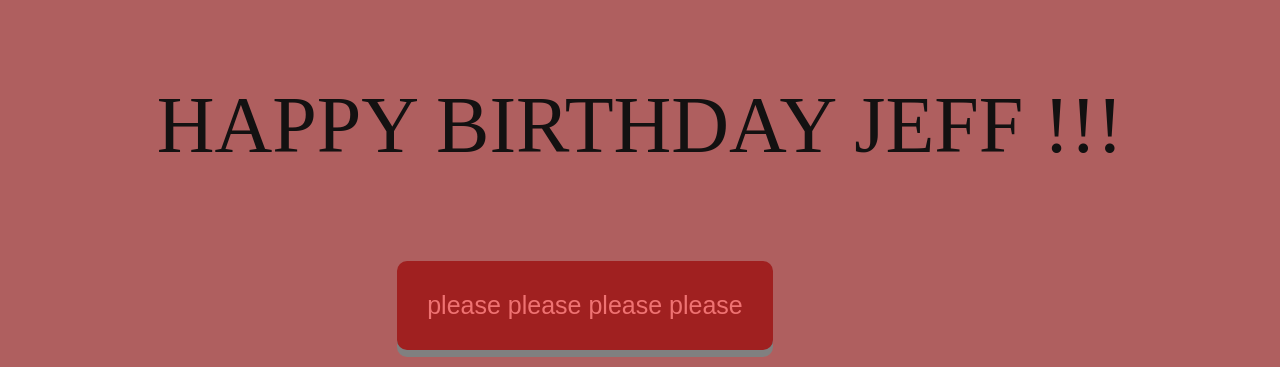
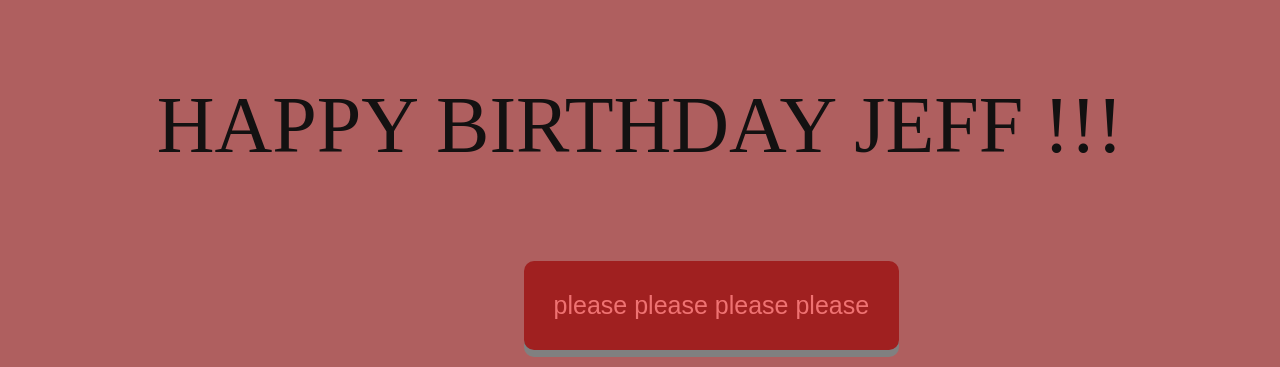
Before and after one commit to tylernguyen137/tylernguyen137.github.io, a plain HTML site: page index.html in a window 1280 px wide. Shown: the top 367 px of the page. Drawn offline with Linux system fonts and the light colour scheme.

Commit message:
Update index.html

```diff
--- a/index.html
+++ b/index.html
@@ -21,7 +21,7 @@
             text-align: center;
             box-shadow: 0 7px grey;
             position: relative;
-            left: 30%;
+            left: 40%;
             margin:10px;
 
         }
```
